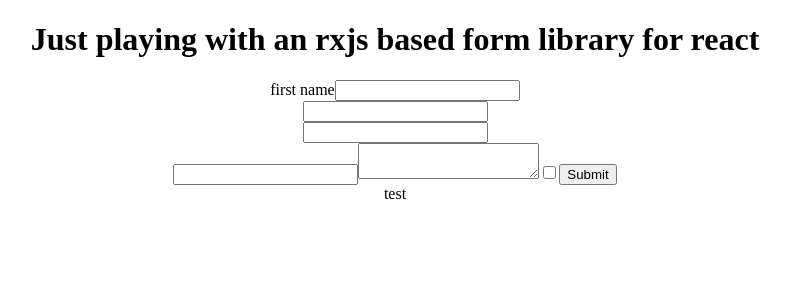
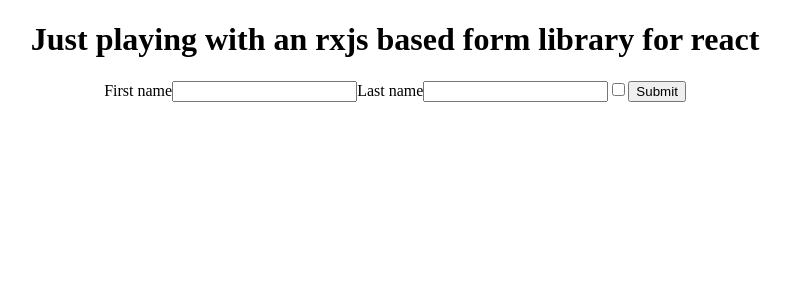
Before and after one commit to glendaviesnz/EasyForm, a React (Create React App) app: page / in a window 1280 px wide. Shown: the top 300 px of the page, without its empty margins (245-1036 px from the left). Built offline with nearby package versions, Linux system fonts and the light colour scheme.

Commit message:
Tidy up sample form

```diff
--- a/src/components/UserDetails.js
+++ b/src/components/UserDetails.js
@@ -9,20 +9,15 @@
   render() {
     return <EasyForm>
       <label>
-        first name
+        First name
         <input name="firstName" />
-        <div>
-          <input name="lastName" />
-          <div>
-            <input name="oldName" />
-          </div>
-        </div>
       </label>
-      <input name="lastName" />
-      <textarea></textarea>
-      <input type="checkbox" />
-      <button>Submit</button>
-      <div> test </div>
+      <label>
+        Last name
+        <input name="lastName" />
+      </label>
+      <input type="checkbox" name="newsletterSub" />
+      <button type="submit">Submit</button>
     </EasyForm>;
 
   }
```
Also changed, not shown: src/components/EasyForm.js (+0 -19 lines).
